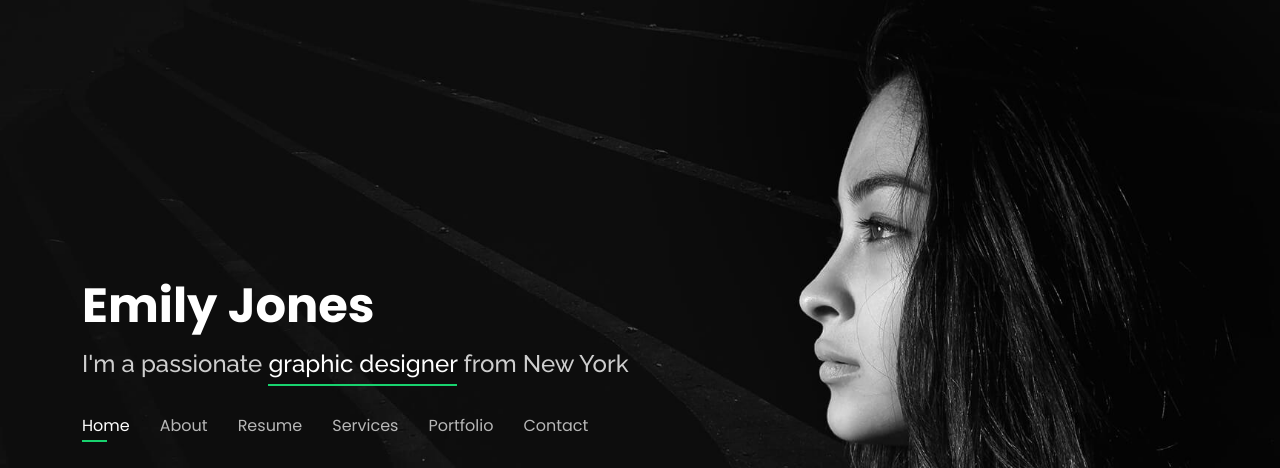
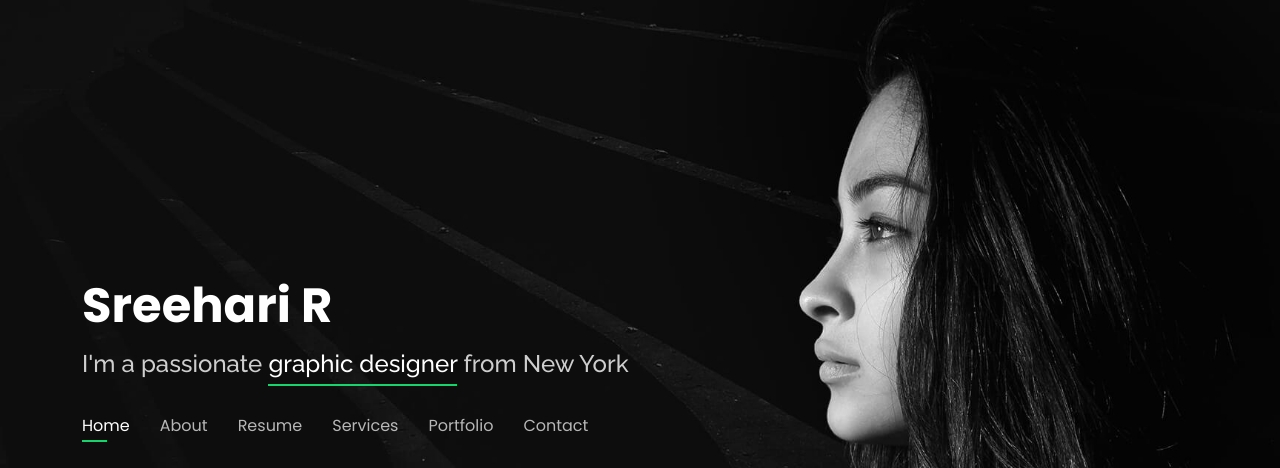
Before and after one commit to rsreehari98/rsreehari98, a plain HTML site: page index.html in a window 1280 px wide. Shown: the top 468 px of the page. Drawn offline with nearby package versions, Linux system fonts and the light colour scheme.

Commit message:
Update index.html

```diff
--- a/index.html
+++ b/index.html
@@ -42,7 +42,7 @@
   <header id="header">
     <div class="container">
 
-      <h1><a href="index.html">Emily Jones</a></h1>
+      <h1><a href="index.html">Sreehari R</a></h1>
       <!-- Uncomment below if you prefer to use an image logo -->
       <!-- <a href="index.html" class="mr-auto"><img src="assets/img/logo.png" alt="" class="img-fluid"></a> -->
       <h2>I'm a passionate <span>graphic designer</span> from New York</h2>
```
